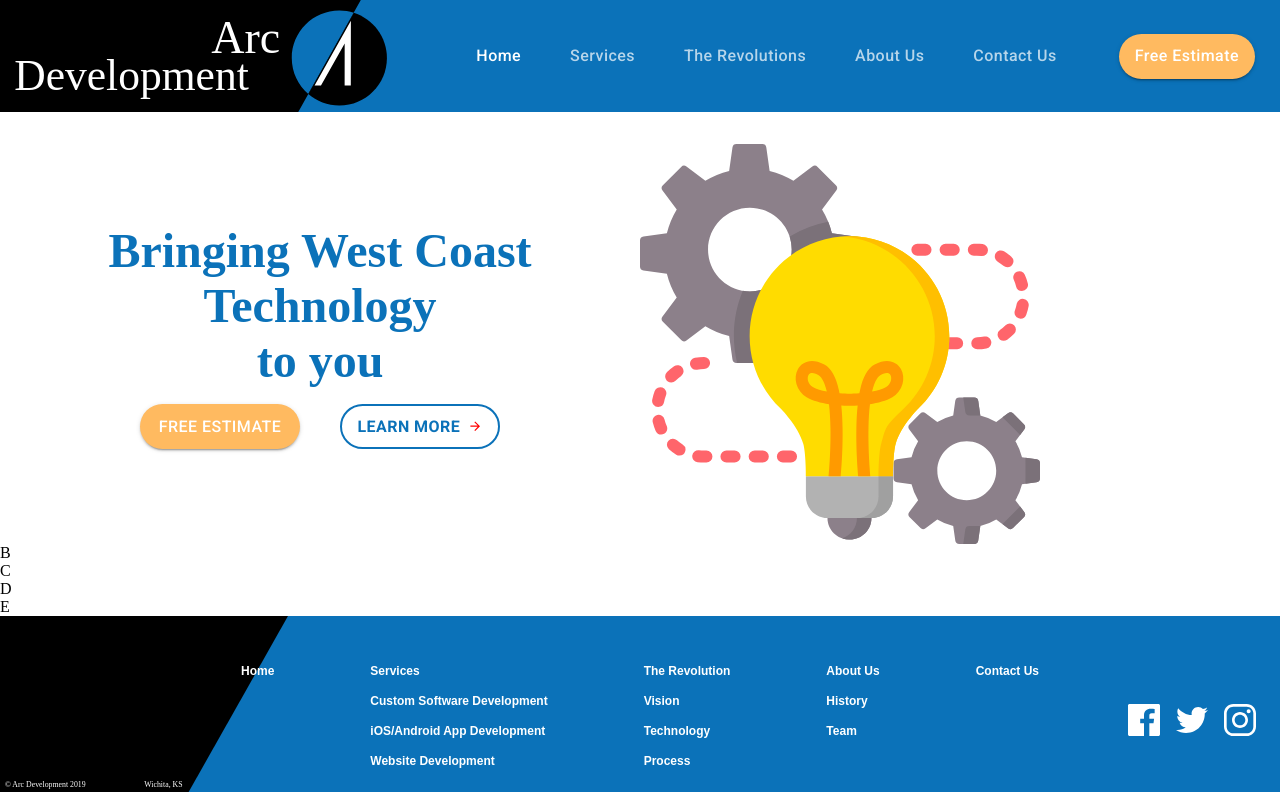
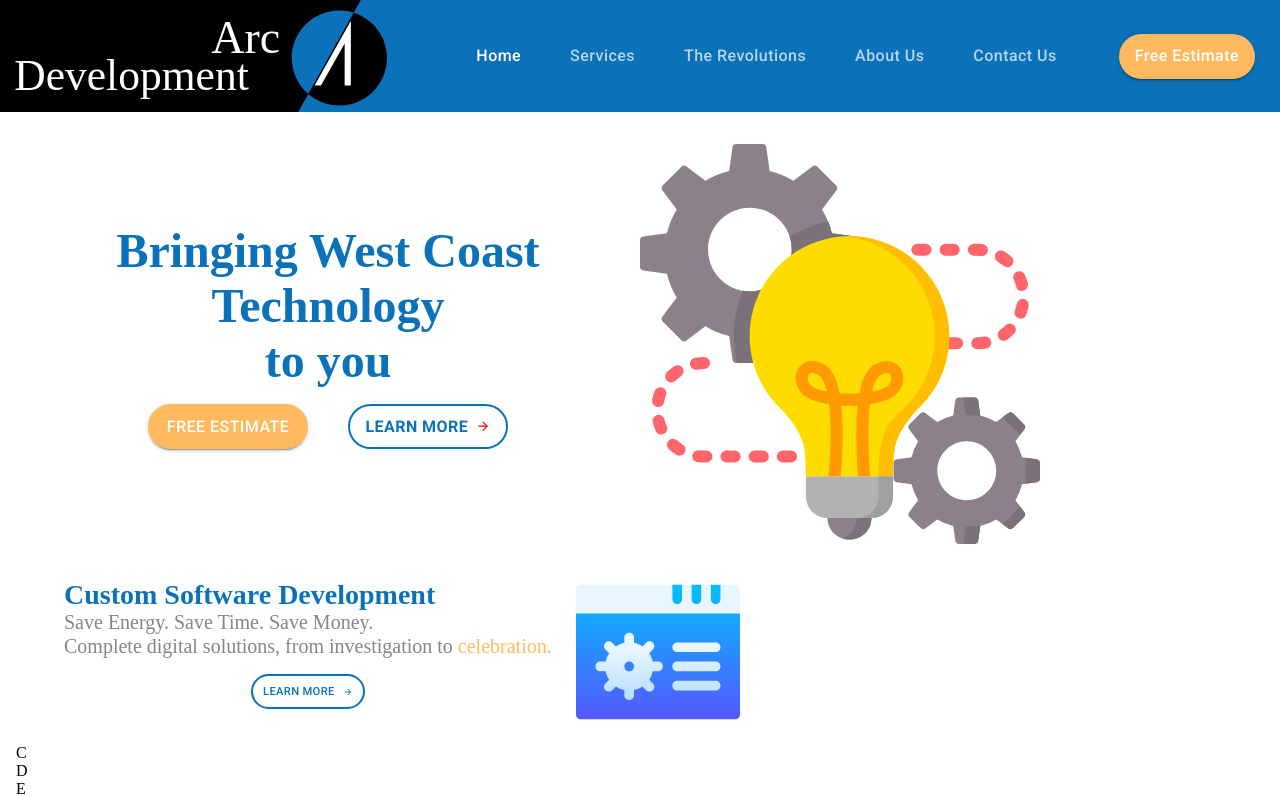
Before and after one commit to amitfbg/demo-website, a React (Create React App) app: page / in a window 1280 px wide. Shown: the top 796 px of the page. Built offline with nearby package versions, Linux system fonts and the light colour scheme.

Commit message:
landing page customer software into done and landing page WIP

```diff
--- /dev/null
+++ b/src/assets/customSoftwareIcon.js
@@ -0,0 +1,55 @@
+import React from "react";
+import styled from "styled-components";
+
+const Container = styled.div`
+  height: 11.5rem;
+  width: 10.25rem;
+`;
+
+function CustomSoftwareIcon(props) {
+  // const { matchesSM, matchesXS } = props;
+  return (
+    <Container className={props.className}>
+      <svg
+        xmlns="http://www.w3.org/2000/svg"
+        width="100%"
+        height="100%"
+        viewBox="0 0 512 512"
+      >
+        <linearGradient
+          id="SVGID_1_"
+          x1="256"
+          x2="256"
+          y1="436"
+          y2="46"
+          gradientUnits="userSpaceOnUse"
+        >
+          <stop offset="0" stopColor="#addcff"></stop>
+          <stop offset="0.503" stopColor="#eaf6ff"></stop>
+          <stop offset="1" stopColor="#eaf6ff"></stop>
+        </linearGradient>
+        <linearGradient
+          id="SVGID_2_"
+          x1="256"
+          x2="256"
+          y1="466"
+          y2="46"
+          gradientUnits="userSpaceOnUse"
+        >
+          <stop offset="0" stopColor="#5558ff"></stop>
+          <stop offset="1" stopColor="#00c0ff"></stop>
+        </linearGradient>
+        <path
+          fill="url(#SVGID_1_)"
+          d="M497 46h-46l-15 30-15-30h-30l-15 30-15-30h-30l-15 30-15-30H15C6.716 46 0 52.716 0 61v75c0 16.569 13.431 30 30 30v270h452V166c16.569 0 30-13.431 30-30V61c0-8.284-6.716-15-15-15z"
+        ></path>
+        <path
+          fill="url(#SVGID_2_)"
+          d="M0 136v315c0 8.399 6.599 15 15 15h482c8.401 0 15-6.601 15-15V136zm256 180h-16.5c-2.1 9.6-5.7 18.3-11.1 26.4l11.699 11.698c6 5.7 6 15.3 0 21-4.89 5.438-14.46 6.543-20.999 0l-11.7-11.7c-8.1 5.402-16.8 9.002-26.4 11.102V391c0 8.399-6.599 15-15 15s-15-6.601-15-15v-16.5c-9.6-2.1-18.3-5.7-26.4-11.102l-11.7 11.7c-6.485 6.489-16.058 5.493-20.999 0-6-5.7-6-15.3 0-21L103.6 342.4c-5.4-8.101-9-16.8-11.1-26.4H76c-8.401 0-15-6.601-15-15 0-8.401 6.599-15 15-15h16.5c2.1-9.6 5.7-18.3 11.1-26.4l-11.699-11.7c-6-5.7-6-15.3 0-21 5.698-6 15.298-6 20.999 0l11.7 11.701c8.101-5.4 16.8-9 26.4-11.1V211c0-8.401 6.599-15 15-15s15 6.599 15 15v16.5c9.6 2.1 18.3 5.7 26.4 11.1l11.7-11.701c5.7-6 15.3-6 20.999 0 6 5.7 6 15.3 0 21l-11.699 11.7c5.4 8.101 9 16.8 11.1 26.4H256c8.401 0 15 6.599 15 15 0 8.4-6.599 15.001-15 15.001zm180 60H316c-8.401 0-15-6.601-15-15 0-8.401 6.599-15 15-15h120c8.401 0 15 6.599 15 15 0 8.399-6.599 15-15 15zm0-60H316c-8.401 0-15-6.601-15-15 0-8.401 6.599-15 15-15h120c8.401 0 15 6.599 15 15 0 8.399-6.599 15-15 15zm0-60H316c-8.401 0-15-6.601-15-15 0-8.401 6.599-15 15-15h120c8.401 0 15 6.599 15 15 0 8.399-6.599 15-15 15zm-270 30c-8.284 0-15 6.716-15 15s6.716 15 15 15 15-6.716 15-15-6.716-15-15-15zm270-180c8.401 0 15-6.601 15-15V46h-30v45c0 8.399 6.599 15 15 15zm-60 0c8.401 0 15-6.601 15-15V46h-30v45c0 8.399 6.599 15 15 15zm-60 0c8.401 0 15-6.601 15-15V46h-30v45c0 8.399 6.599 15 15 15z"
+        ></path>
+      </svg>
+    </Container>
+  );
+}
+
+export default CustomSoftwareIcon;
--- a/src/components/landing-page/LandingPage.js
+++ b/src/components/landing-page/LandingPage.js
@@ -7,10 +7,12 @@ import Grid from "@material-ui/core/Grid";
 import { Button, useMediaQuery, useTheme } from "@material-ui/core";
 import ButtonArrow from "../../assets/arrowButton";
 import LandingImageTechnology from "../../assets/images/landingImage1";
+import CustomSoftwareIcon from "../../assets/customSoftwareIcon";
 
 const useStyles = makeStyles((theme) => ({
   mainContainer: {
     marginTop: "5em",
+    padding: "0 1rem",
     [theme.breakpoints.down("md")]: {
       marginTop: "3em",
     },
@@ -43,12 +45,15 @@ const useStyles = makeStyles((theme) => ({
     display: "flex",
   },
   learnButton: {
-    ...theme.typography.learnButton,
+    borderColor: "#0B72B9",
+    borderWidth: "2px",
+    color: "#0B72B9",
+    borderRadius: "50rem",
     fontSize: "0.7rem",
     height: 35,
-    padding: 5,
+    padding: 10,
     [theme.breakpoints.down("sm")]: {
-      marginBottom: "2em",
+      marginBottom: "0",
     },
   },
   heroTextContainer: {
@@ -66,15 +71,15 @@ const useStyles = makeStyles((theme) => ({
     marginBottom: "1em",
   },
   icon: {
-    marginLeft: "2em",
+    marginLeft: "1rem",
     [theme.breakpoints.down("xs")]: {
       marginLeft: 0,
     },
   },
   serviceContainer: {
-    marginTop: "12em",
+    marginTop: "1rem",
     [theme.breakpoints.down("sm")]: {
-      padding: 25,
+      marginTop: "0.5rem",
     },
   },
   revolutionBackground: {
@@ -122,6 +127,18 @@ const Title = styled.div`
   text-align: center;
 `;
 
+const Title2 = styled.div`
+  font-size: 1.75rem;
+  color: #0b72b9;
+  font-weight: 700;
+`;
+const Subtitle = styled.div`
+  font-size: 1.25rem;
+  color: #868686;
+  font-weight: 300;
+  margin: ${(props) => props.margin};
+`;
+
 const LandingPage = (props) => {
   const classes = useStyles();
   const theme = useTheme();
@@ -130,6 +147,7 @@ const LandingPage = (props) => {
   return (
     <>
       <Grid container direction="column" className={classes.mainContainer}>
+        {/* ------landing page intro------ */}
         <Grid item>
           <Grid
             container
@@ -175,7 +193,55 @@ const LandingPage = (props) => {
             </Grid>
           </Grid>
         </Grid>
-        <Grid item>B</Grid>
+        {/* ------Custom Software-------- */}
+        <Grid item>
+          <Grid
+            container
+            className={classes.serviceContainer}
+            justify={matchesSM ? "center" : "flex-start"}
+            alignItems="center"
+          >
+            <Grid
+              item
+              style={{
+                marginLeft: matchesSM ? 0 : "3rem",
+                marginRight: matchesSM ? 0 : "0.5rem",
+                textAlign: matchesSM ? "center" : undefined,
+              }}
+            >
+              <Title2>Custom Software Development</Title2>
+              <Subtitle margin={"0 0 0.1rem"}>
+                Save Energy. Save Time. Save Money.
+              </Subtitle>
+              <Subtitle>
+                Complete digital solutions, from investigation to{" "}
+                <span className={classes.specialText}>celebration.</span>
+              </Subtitle>
+              <ButtonContainer>
+                <Button
+                  variant="outlined"
+                  className={classes.learnButton}
+                  component={Link}
+                  to="/customsoftware"
+                  onClick={() => {
+                    props.setValue(1);
+                    props.setSelectedIndex(1);
+                  }}
+                >
+                  <span style={{ marginRight: "0.5rem" }}>Learn More</span>
+                  <ButtonArrow
+                    height={"0.625rem"}
+                    width={"0.625rem"}
+                    fill={"#0B72B9"}
+                  />
+                </Button>
+              </ButtonContainer>
+            </Grid>
+            <Grid item>
+              <CustomSoftwareIcon className={classes.icon} />
+            </Grid>
+          </Grid>
+        </Grid>
         <Grid item>C</Grid>
         <Grid item>D</Grid>
         <Grid item>E</Grid>
```
Also changed, not shown: src/assets/Custom Software Icon.svg (deleted), 1 other file (tests, documents, lock files or other folders).
